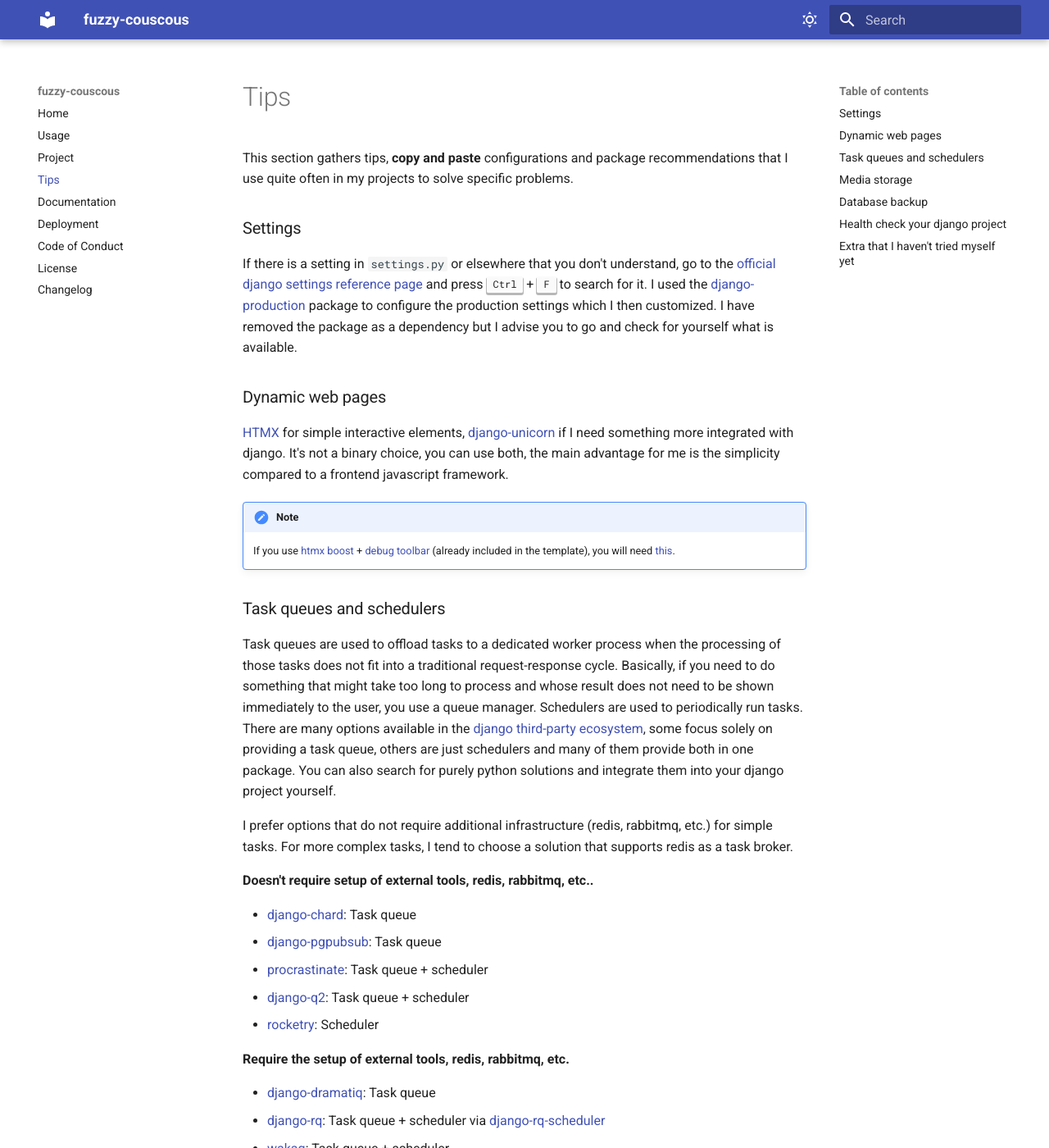
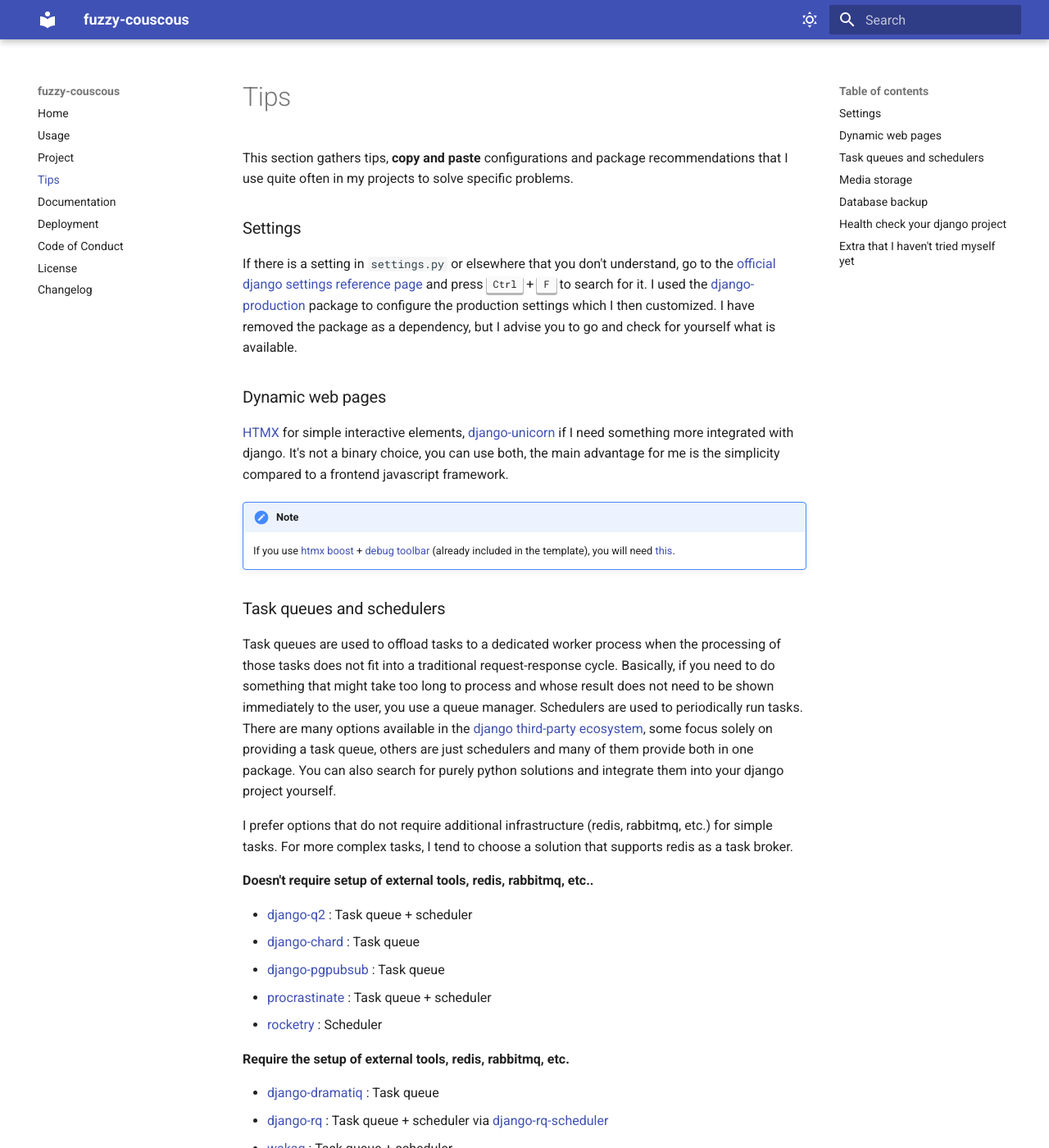
Before and after one commit to Tobi-De/fuzzy-couscous, an MkDocs documentation site: the page built from docs/tips.md, in a window 1280 px wide and 1400 px high. Shown: the whole window at 82% size. Built offline with MkDocs 1.6.1 and Material for MkDocs 9.7.7, drawn with Linux system fonts in a browser that asks for light colours.

```diff
--- a/docs/tips.md
+++ b/docs/tips.md
@@ -4,7 +4,7 @@ This section gathers tips, **copy and paste** configurations and package recomme
 
 If there is a setting in `settings.py` or elsewhere that you don't understand, go to the [official django settings reference page](https://docs.djangoproject.com/en/dev/ref/settings/)
 and press <kbd>Ctrl</kbd> + <kbd>F</kbd> to search for it. I used the [django-production](https://github.com/lincolnloop/django-production) package to configure the production settings which I then customized.
-I have removed the package as a dependency but I advise you to go and check for yourself what is available.
+I have removed the package as a dependency, but I advise you to go and check for yourself what is available.
 
 ## Dynamic web pages
 
@@ -28,17 +28,17 @@ For more complex tasks, I tend to choose a solution that supports redis as a tas
 
 **Doesn't require setup of external tools, redis, rabbitmq, etc..**
 
-- [django-chard](https://github.com/drpancake/chard): Task queue
-- [django-pgpubsub](https://github.com/Opus10/django-pgpubsub): Task queue
-- [procrastinate](https://github.com/procrastinate-org/procrastinate): Task queue + scheduler
-- [django-q2](https://github.com/GDay/django-q2): Task queue + scheduler
-- [rocketry](https://github.com/Miksus/rocketry): Scheduler
+- [django-q2](https://github.com/GDay/django-q2) : Task queue + scheduler
+- [django-chard](https://github.com/drpancake/chard) : Task queue
+- [django-pgpubsub](https://github.com/Opus10/django-pgpubsub) : Task queue
+- [procrastinate](https://github.com/procrastinate-org/procrastinate) : Task queue + scheduler
+- [rocketry](https://github.com/Miksus/rocketry) : Scheduler
 
 **Require the setup of external tools, redis, rabbitmq, etc.**
 
-- [django-dramatiq](https://github.com/Bogdanp/django_dramatiq): Task queue
-- [django-rq](https://github.com/rq/django-rq): Task queue + scheduler via [django-rq-scheduler](https://github.com/dsoftwareinc/django-rq-scheduler)
-- [wakaq](https://github.com/wakatime/wakaq): Task queue + scheduler
+- [django-dramatiq](https://github.com/Bogdanp/django_dramatiq) : Task queue
+- [django-rq](https://github.com/rq/django-rq) : Task queue + scheduler via [django-rq-scheduler](https://github.com/dsoftwareinc/django-rq-scheduler)
+- [wakaq](https://github.com/wakatime/wakaq) : Task queue + scheduler
 
 !!! Note
     The order matters, that's the order in which I would choose one of these packages.
```
